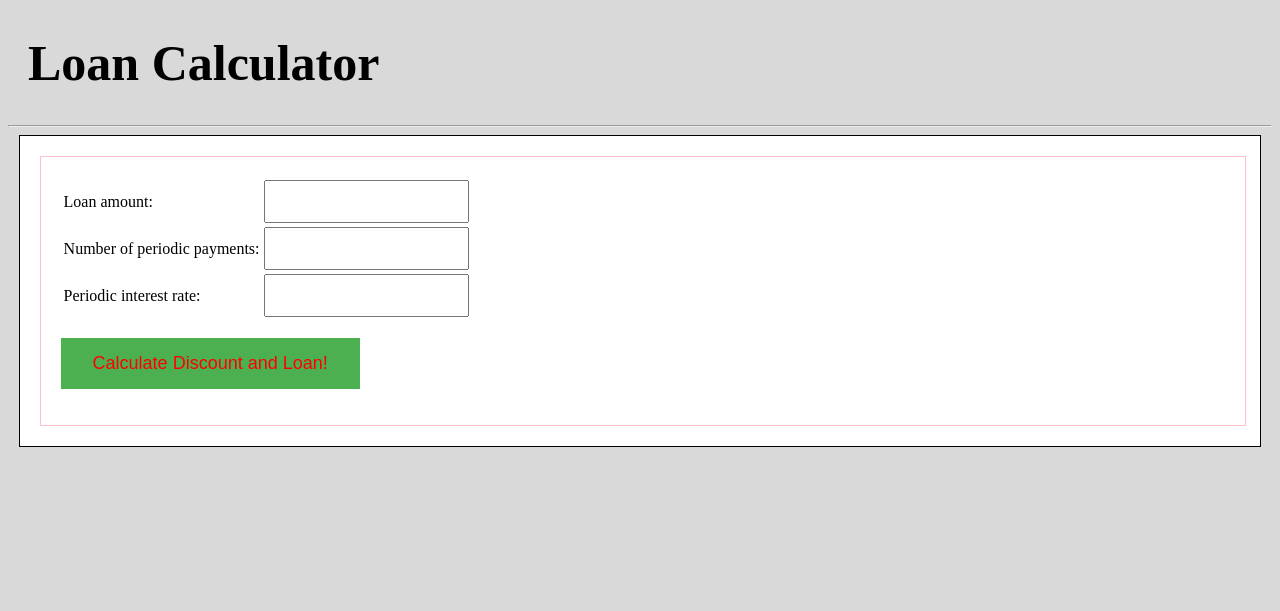
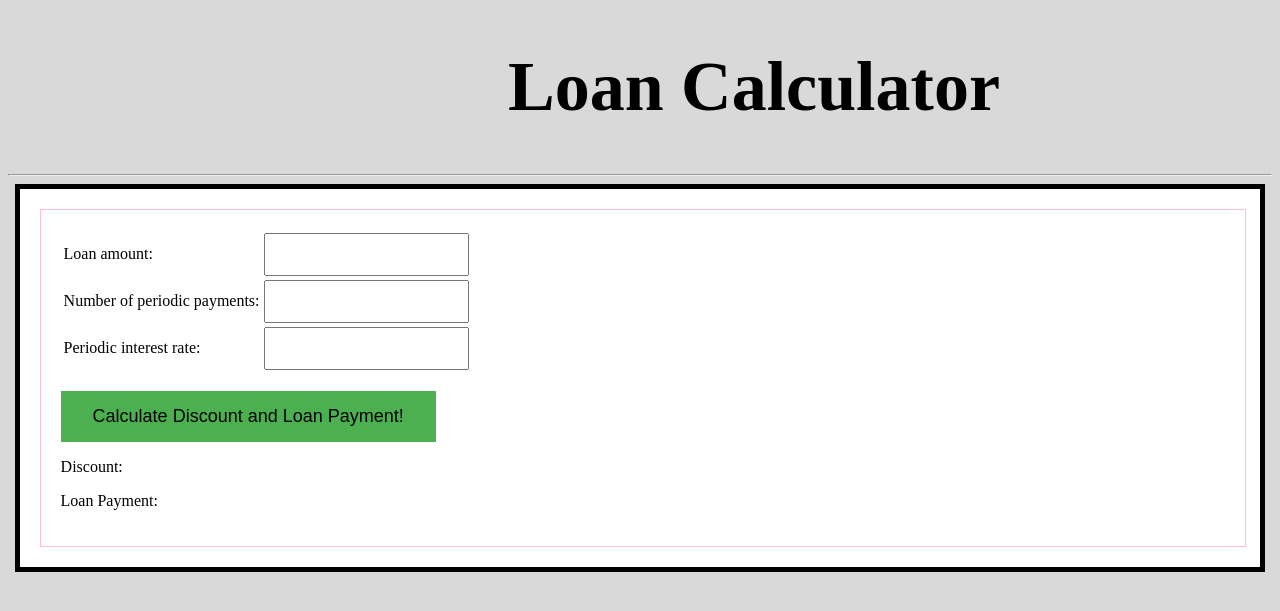
Before and after one commit to cweng1/Loan_Calculator, a Flask app: page / in a window 1280 px wide. Shown: the top 611 px of the page. Run offline with Flask 2, Linux system fonts and the light colour scheme.

Commit message:
modified programming

```diff
--- a/app.py
+++ b/app.py
@@ -5,7 +5,7 @@ app = Flask(__name__)
 
 @app.route('/')
 def index():
-    return render_template('index.html', display="", pageTitle='Loan Calculator')
+    return render_template('index.html', display="Discount: ",display2="Loan Payment: ", pageTitle='Loan Calculator')
 
 
 @app.route('/loan', methods=['GET', 'POST'])
@@ -16,13 +16,13 @@ def addition():
           LoanAmount  = int(form['A'])
           Number_of_periodic_payments = int(form['N'])
           Periodic_interest_rate = float(form['I'])
-          Discount =   ((( 1 + Periodic_interest_rate ) **Number_of_periodic_payments ) - 1 ) / ( Periodic_interest_rate* ( 1+ Periodic_interest_rate) **Number_of_periodic_payments)
-          Loan_Payment = LoanAmount/Discount
-          return render_template('index.html', display=(('Discount:',Discount),('Loan Payment:',Loan_Payment)), pageTitle='My Calculator')
+          Discount =   round(((( 1 + Periodic_interest_rate ) **Number_of_periodic_payments ) - 1 ) / ( Periodic_interest_rate* ( 1+ Periodic_interest_rate) **Number_of_periodic_payments),2)
+          Loan_Payment = round(LoanAmount/Discount,2)
+          return render_template('index.html', display=(f'Discount: {Discount}'),display2=(f'Loan Payment: ${Loan_Payment}'), pageTitle='Loan Calculator')
 
 
       except ValueError:
-          return render_template('index.html', display="Please enter two integers.", pageTitle='Loan Calculator')
+          return render_template('index.html', display="Please enter numbers.", pageTitle='Loan Calculator')
 
     return redirect("/")
 
--- a/static/css/stylesheet.css
+++ b/static/css/stylesheet.css
@@ -1,44 +1,11 @@
-body{
-	background-color: #D9D9D9;
-}
+body{background-color: #D9D9D9;}
 
-h1 {
-	font-weight: bold;
-	font-size: 50px;
-	padding-left: 20px;
-}
+h1 {font-weight: bold;font-size: 70px;padding-left: 500px;}
 
-input{
-	padding:12px;
-}
+input{padding:12px;}
 
-/* left justified on a centered div */
-.wrapper{
-	background-color: white;
-	width: 95%; /*set the width you want for th div */
-	margin: 0 auto; /* centers the div on the page */
-	text-align: left; /*left justifies the text in the div */
-	border: 1px solid black; /*put a border around the box */
-	padding: 20px;
-}
+.wrapper{background-color: white;width: 95%; margin: 0 auto; text-align: left; border: 5px solid black; padding: 20px;}
 
-/* content div */
-.data{
-	float:left;
-	width: 97%; /*set the width you want for the div */
-	margin: 0 auto; /* centers the div on the page */
-	text-align: left; /*left justifies the text in the div */
-	padding: 20px;
-	border: 1px solid pink;
-}
+.data{float:left;width: 97%; margin: 0 auto; text-align: left;padding: 20px;border: 1px solid pink;}
 
-.button {
-  background-color: #4CAF50; /* Green */
-  border: none;
-  color: red;
-  padding: 15px 32px;
-  text-align: center;
-  text-decoration: none;
-  display: inline-block;
-  font-size: 18px;
-}
+.button {background-color: #4CAF50; border: none;color: black;padding: 15px 32px;text-align: center;text-decoration: none;display: inline-block;font-size: 18px;}
--- a/templates/base.html
+++ b/templates/base.html
@@ -14,10 +14,10 @@
 	    {% block body %}
 
 	    {% endblock %}
-	</div> <!-- close the data div -->
-<div style="clear:both;"></div> <!-- clear styling -->
+	</div>
+<div style="clear:both;"></div>
 
-</div> <!-- close the wrapper div -->
+</div>
 
 </body>
 </html>
--- a/templates/index.html
+++ b/templates/index.html
@@ -15,9 +15,10 @@
 
   </table>
     <br>
-  <input class="button" type="submit" formaction="/loan" value="Calculate Discount and Loan!" />
+  <input class="button" type="submit" formaction="/loan" value="Calculate Discount and Loan Payment!" />
 </form>
 
 <p> {{display }} </p>
+<p> {{display2}} </p>
 <div style="clear:both;"></div>
 {% endblock %}
```
